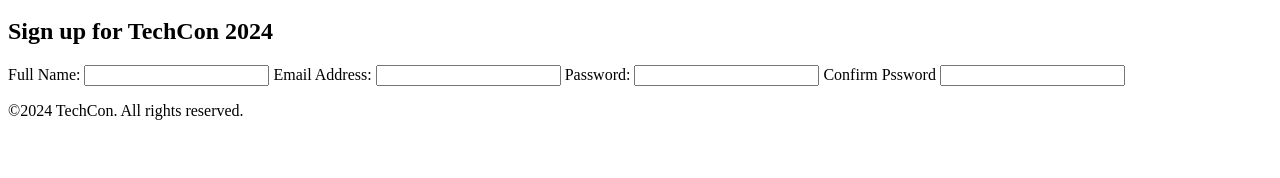
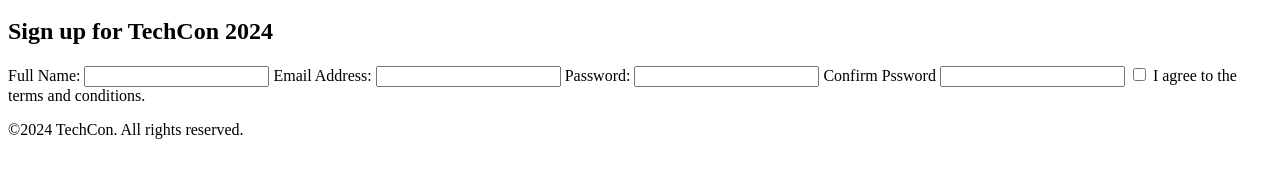
Before and after one commit to Prichard-1/TechCon_HTML, a plain HTML site: page techcon_website/register.html in a window 1280 px wide. Shown: the part 154-332 px from the top of the page. Drawn offline with Linux system fonts and the light colour scheme.

Commit message:
add register file

```diff
--- a/techcon_website/register.html
+++ b/techcon_website/register.html
@@ -30,8 +30,14 @@
                     <label for="password">Password:</label>
                     <input type="password" id="password" name="password" required>
 
-                    <label for="confirm password">Confirm Pssword</label>
+                    <label for="confirm password">Confirm Pssword
                     <input type="confirm password" id="confirm password" name="confirm password" required>
+
+		    <input type="checkbox" name="terms" required>
+		    I agree to the terms and conditions.
+		    </label>
+
+
 
 
                 </forms>
```
